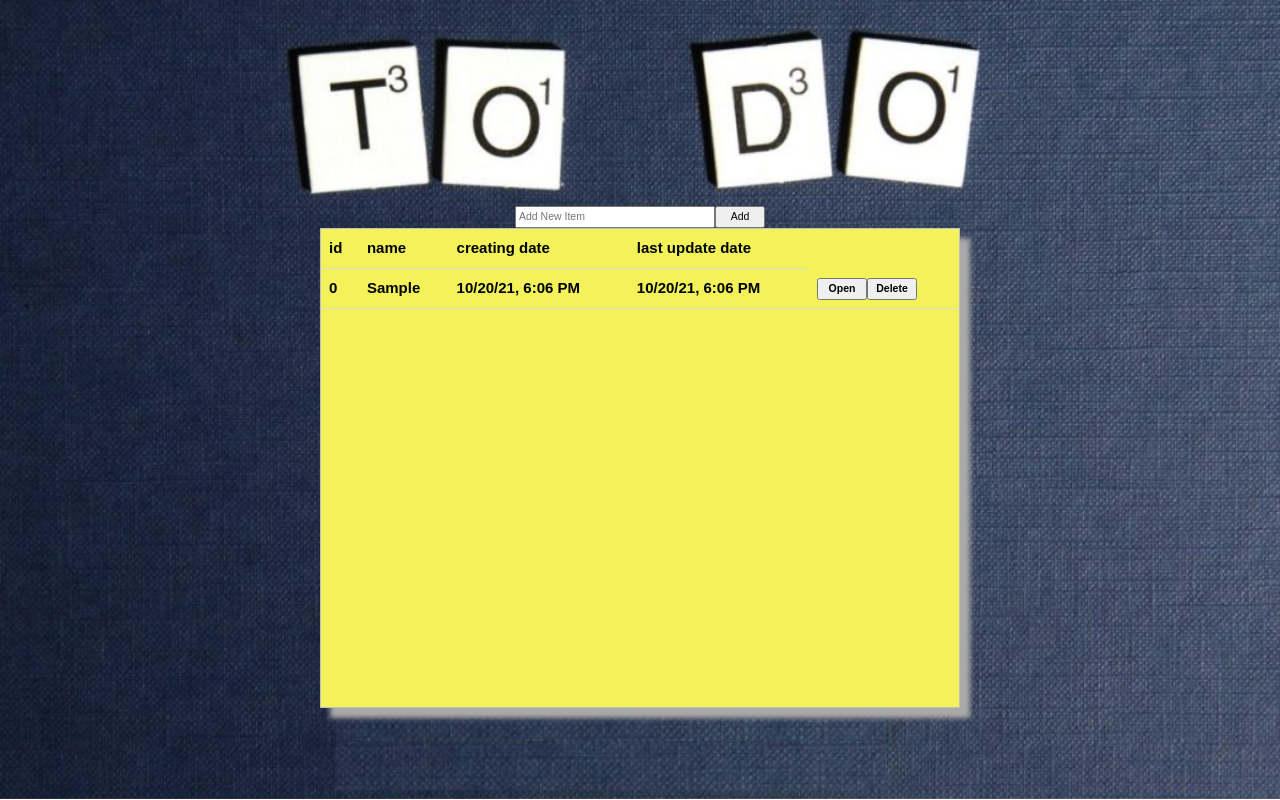
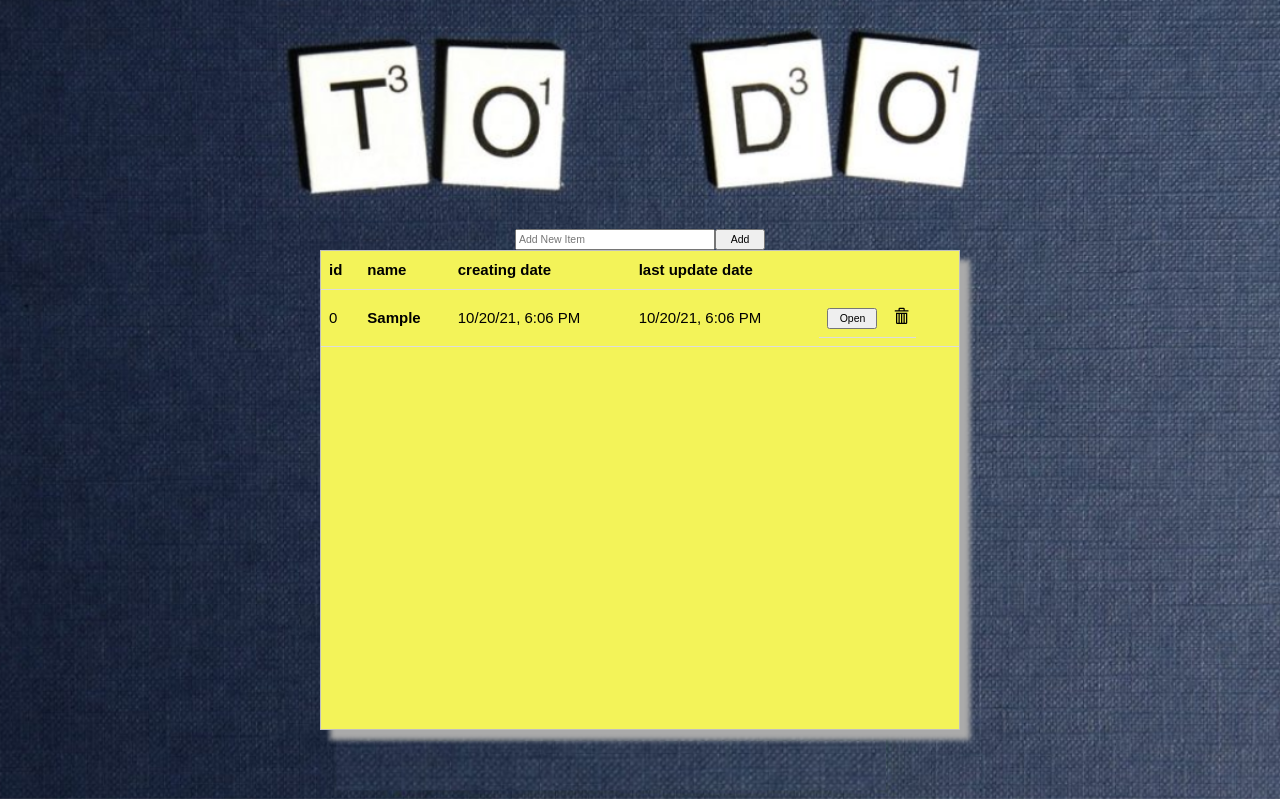
Before and after one commit to saja-aish12/angular, an Angular app: page /list in a window 1280 px wide. Both pictures are taken after typing "Sample" into the empty fields and a click on the button "Add". Built offline with nearby package versions, Linux system fonts and the light colour scheme.

Commit message:
update  style

```diff
--- a/src/app/tasks-inside/tasks-inside.component.css
+++ b/src/app/tasks-inside/tasks-inside.component.css
@@ -109,10 +109,12 @@ td {
   padding: 8px;
   text-align: left;
   border-bottom: 1px solid #ddd;
+
 }
 #row:nth-child(even){background-color: white;}
-tr:hover {
+tr:hover  {
   background-color:  #e6e63359;
+
 }
 
 #delete:hover {
--- a/src/app/tasks-inside/tasks-inside.component.html
+++ b/src/app/tasks-inside/tasks-inside.component.html
@@ -4,9 +4,12 @@
     <title>tasks</title>
     <meta charset="UTF-8" />
     <meta name="viewport" content="width=device-width, initial-scale=1" />
+
+<meta name='viewport' content='width=device-width, initial-scale=1'>
     <link rel="stylesheet" href="https://www.w3schools.com/w3css/4/w3.css" />
     <link rel="stylesheet" href="https://maxcdn.bootstrapcdn.com/bootstrap/3.3.6/css/bootstrap.min.css">
     <link rel="stylesheet" href="tasks-inside.component.css" />
+    <script src='https://kit.fontawesome.com/a076d05399.js' crossorigin='anonymous'></script>
     <script src="app.js" defer></script>
   </head>
   <body>
@@ -31,10 +34,11 @@
           <th></th>
         </table>
         <table id="customers"   >
-          <div id="row"  *ngFor="let t of task">
+          <ng-container  id="row"  *ngFor="let t of task">
           <tr  *ngIf="t.ListId === this.listID">
             <td>{{ t.id }}</td>
-            <td><b  #newname contenteditable="true" (keydown.enter)=" rename(t,newname.innerHTML)"  >{{ t.name }}</b></td>
+            <td><p  #newname contenteditable="true" (keydown.enter)=" rename(t,newname.innerHTML)"  >{{ t.name }}</p>
+            </td>
             <td ><p #newDiscrition contenteditable="true" (keydown.enter)=" changeDiscription(t,newDiscrition.innerHTML)">{{ t.description }}</p></td>
             <td>{{ t.creating_date | date: "short" }}</td>
             <td>{{ t.lastupdate | date: "short" }}</td>
@@ -43,7 +47,7 @@
             <td>{{ t.current_state }}</td>
             <td><i id="delete" (click)="delete(t)" class="glyphicon glyphicon-trash"></i></td>
           </tr>
-        </div>
+        </ng-container>
         </table>
 
       </div>
--- a/src/app/tasks.service.ts
+++ b/src/app/tasks.service.ts
@@ -21,7 +21,7 @@ export class TasksService {
       ListId: get_list_id,
       id: this.taskid++,
       name: itemname,
-      description: 'description',
+      description: 'No description',
       creating_date: new Date(),
       lastupdate: new Date(),
       start_date: new Date(),
--- a/src/app/to-do-list/to-do-list.component.css
+++ b/src/app/to-do-list/to-do-list.component.css
@@ -117,3 +117,6 @@ td {
 tr:hover {
   background-color: rgb(115, 136, 196);
 }
+#delete:hover {
+  color:  red;
+}
--- a/src/app/to-do-list/to-do-list.component.html
+++ b/src/app/to-do-list/to-do-list.component.html
@@ -5,6 +5,7 @@
     <meta charset="UTF-8" />
     <meta name="viewport" content="width=device-width, initial-scale=1" />
     <link rel="stylesheet" href="https://www.w3schools.com/w3css/4/w3.css" />
+    <link rel="stylesheet" href="https://maxcdn.bootstrapcdn.com/bootstrap/3.3.6/css/bootstrap.min.css">
     <link rel="stylesheet" href="to-do-list.component.css" />
     <link rel="icon" href="toDoList.png" type="image/png" />
     <script src="app.js" defer></script>
@@ -30,18 +31,18 @@
           <th>id</th>
           <th>name</th>
           <th>creating date</th>
-          <th>last update date</th>
-
-          <tr *ngFor="let l of list" [class.selected]="isSelected(l)">
-            <th>{{ l.id }}</th>
-            <th><b  #newname contenteditable="true" (keydown.enter)=" rename(l,newname.innerHTML)"  >{{ l.name }}</b></th>
-            <th>{{ l.creating_date | date: "short" }}</th>
-            <th>{{ l.lastupdate | date: "short" }}</th>
-            <th>
-              <button (click)="onSelect(l)">Open</button
-              ><button (click)="delete(l)">Delete</button>
-            </th>
-          </tr>
+          <th>last update date</th><th></th>
+          <ng-container    *ngFor="let l of list">
+          <tr id="row"  [class.selected]="isSelected(l)">
+            <td>{{ l.id }}</td>
+            <td><b  #newname contenteditable="true" (keydown.enter)=" rename(l,newname.innerHTML)"  >{{ l.name }}</b></td>
+            <td>{{ l.creating_date | date: "short" }}</td>
+            <td>{{ l.lastupdate | date: "short" }}</td>
+            <td><tr>
+              <td><button (click)="onSelect(l)">Open</button>    </td>
+              <td>  <i id="delete" (click)="delete(l)" class="glyphicon glyphicon-trash"></i></td>
+            </tr> </td>
+          </tr></ng-container>
         </table>
       </div>
     </div>
```
